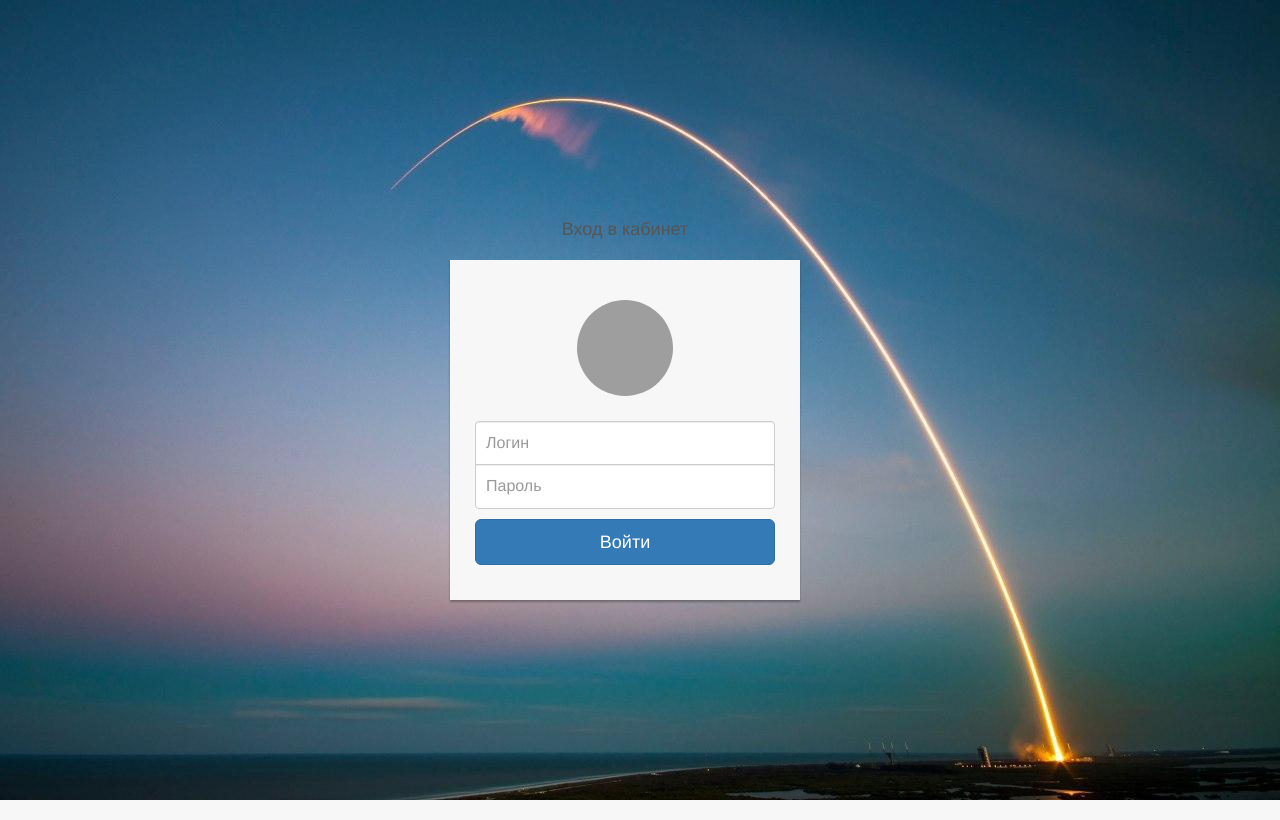
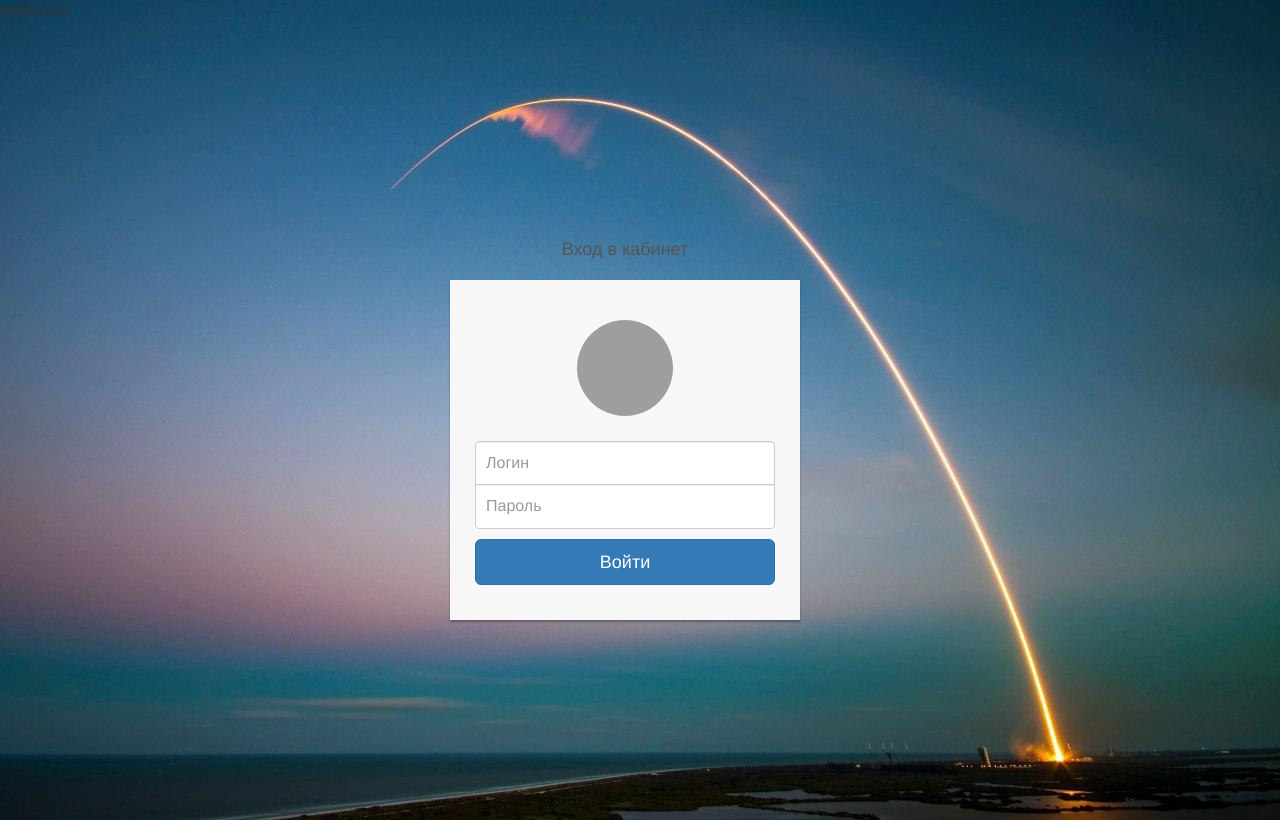
Before and after one commit to svforg/php_mvc_app, a PHP site: page / in a window 1280 px wide. Run offline with PHP 8.4, Linux system fonts and the light colour scheme; grey boxes are pictures that could not be loaded.

Commit message:
check git connection

```diff
--- a/index.php
+++ b/index.php
@@ -1,3 +1,3 @@
 <?php
-
+echo "Hello index";
 require ("config/config.php");
```
